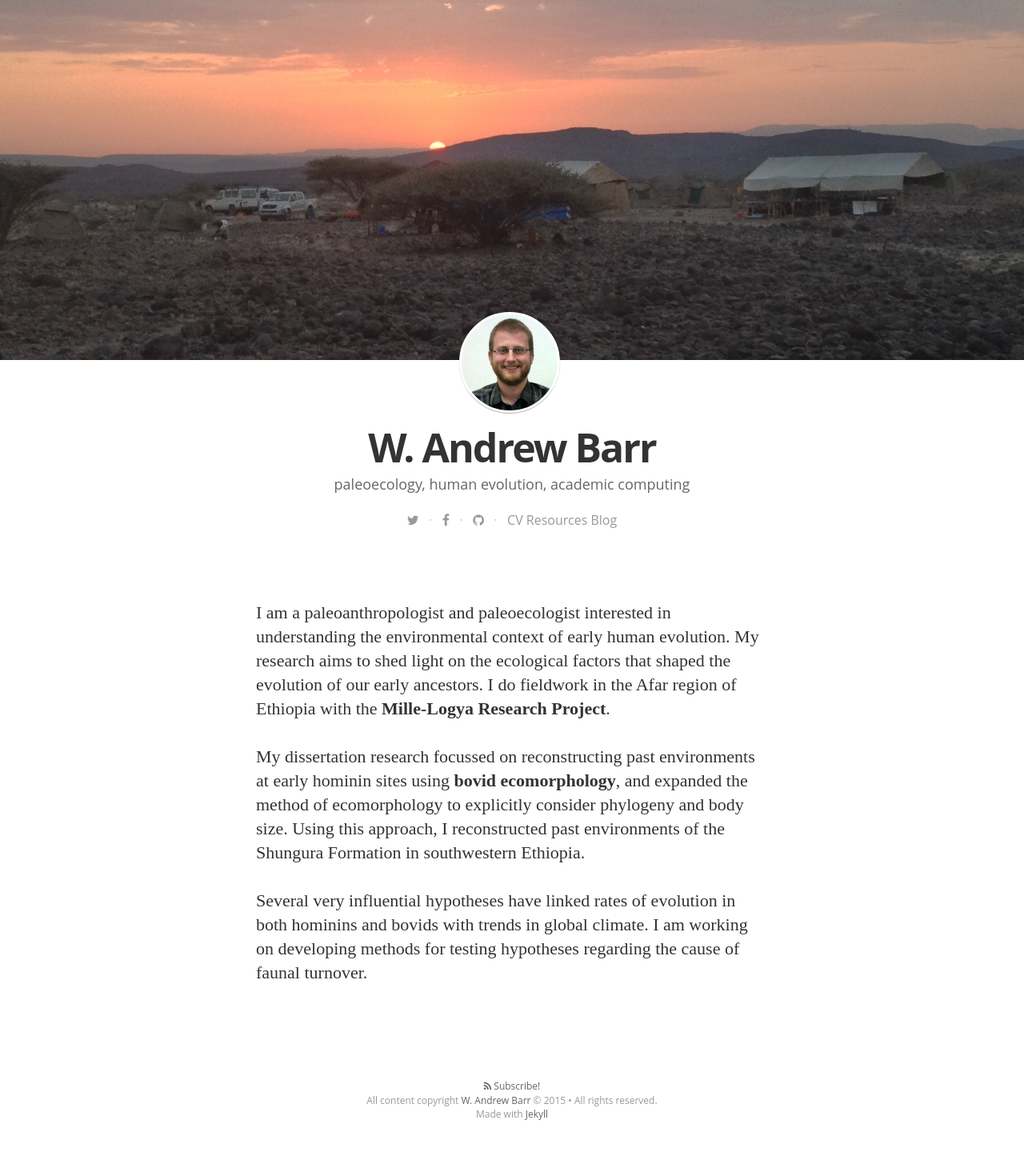
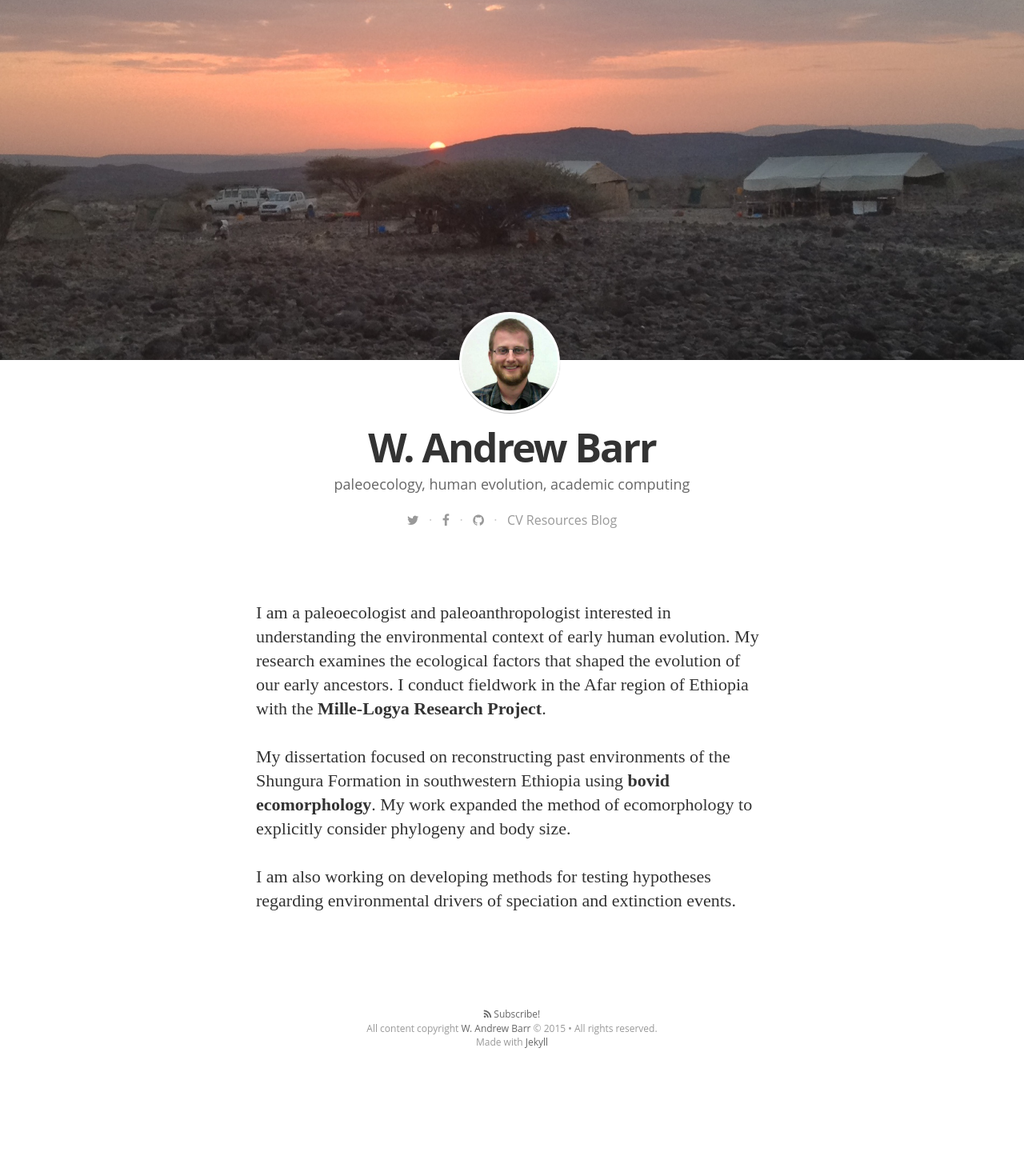
Before and after one commit to wabarr/personal, a Jekyll site: the page built from index.html, in a window 1280 px wide. Shown: the whole page at 80% size. Built offline with Jekyll 4.4.1, drawn with Linux system fonts in a browser that asks for light colours; nearby versions of some CDN libraries; some web fonts are replaced; Markdown is read by kramdown in place of the engine named in the settings; the list of posts is cut into pages by our own code; after the commit the page ends 1360 px from its top, so only the background shows below that.

Commit message:
about update

```diff
--- a/_includes/aboutme.html
+++ b/_includes/aboutme.html
@@ -3,17 +3,17 @@
 	<section class="post-content">
 
 <p>
-I am a paleoanthropologist and paleoecologist interested in understanding the environmental context of early human evolution. My research aims to shed light on the ecological factors that shaped the evolution of our early ancestors. I do fieldwork in the Afar region of Ethiopia with the <strong>Mille-Logya Research Project</strong>.
+I am a paleoecologist and paleoanthropologist interested in understanding the environmental context of early human evolution. My research examines the ecological factors that shaped the evolution of our early ancestors. I conduct fieldwork in the Afar region of Ethiopia with the <strong>Mille-Logya Research Project</strong>.
 </p>
 
 
 <p>
-My dissertation research focussed on reconstructing past environments at early hominin sites using <strong>bovid ecomorphology</strong>, and expanded the method of ecomorphology to explicitly consider phylogeny and body size. Using this approach, I reconstructed past environments of the Shungura Formation in southwestern Ethiopia.
+My dissertation focused on reconstructing past environments of the Shungura Formation in southwestern Ethiopia using <strong>bovid ecomorphology</strong>. My work expanded the method of ecomorphology to explicitly consider phylogeny and body size.
 </p>
 
 
 <p>
-Several very influential hypotheses have linked rates of evolution in both hominins and bovids with trends in global climate. I am working on developing methods for testing hypotheses regarding the cause of faunal turnover.
+I am also working on developing methods for testing hypotheses regarding environmental drivers of speciation and extinction events.
 </p>
 
 	</section>
```
